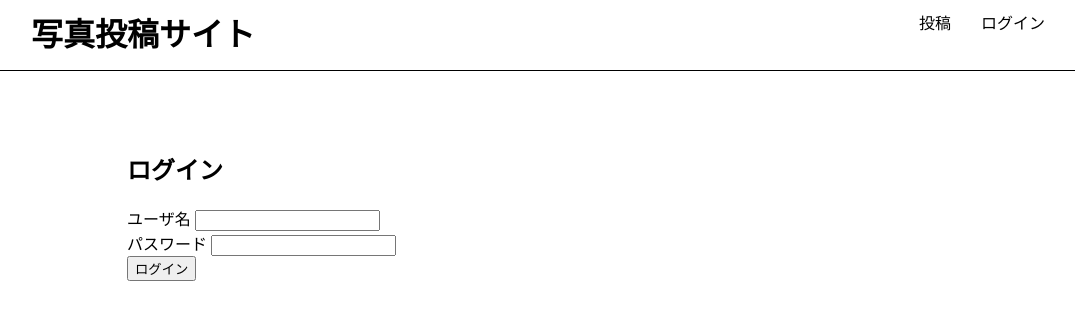
After one commit to tetsubinmaru/PhotoService, a Django app: template app/templates/app/login.html in a window 1280 px wide. The commit adds this page. Shown: the top 320 px of the page, without its empty margins (97-1172 px from the left). Run offline with Django 3.2, Linux system fonts and the light colour scheme; the template is opened without the code that fills it, so the values that code supplies are empty.

Commit message:
eigth commit

```diff
--- a/PhotoService/settings.py
+++ b/PhotoService/settings.py
@@ -127,3 +127,7 @@ STATICFILES_DIRS = (
 
 MEDIA_ROOT = os.path.join(BASE_DIR, 'media')
 MEDIA_URL = '/media/'
+
+LOGIN_URL = 'app:login'
+LOGIN_REDIRECT_URL = 'app:index'
+LOGOUT_REDIRECT_URL = 'app:index'
--- a/app/templates/app/base.html
+++ b/app/templates/app/base.html
@@ -12,6 +12,12 @@
             <h1><a href="{% url 'app:index' %}">写真投稿サイト</a></h1>
             <div class="header-menu">
                 <a href="">投稿</a>
+                {% if request.user.is_authenticated %}
+                    <a href="{% url 'app:users_detail' request.user.id %}">マイページ</a>
+                    <a href="{% url 'app:logout' %}">ログアウト</a>
+                {% else %}
+                    <a href="{% url 'app:login' %}">ログイン</a>
+                {% endif %}
             </div>
         </div>
     </header>
--- /dev/null
+++ b/app/templates/app/login.html
@@ -0,0 +1,18 @@
+{% extends 'app/base.html' %}
+
+{% block content %}
+
+<form class="form-signin" method="POST">{% csrf_token %}
+    {% if form.errors %}
+        <p>ユーザ名かパスワードが間違っています。</p>
+    {% endif %}
+    <h2>ログイン</h2>
+    <label>ユーザ名</label>
+    <input name="username">
+    <br>
+    <label>パスワード</label>
+    <input type="password" name="password">
+    <br>
+    <input type="submit" value="ログイン">
+</form>
+{% endblock %}
--- a/app/views.py
+++ b/app/views.py
@@ -9,3 +9,8 @@ def index(request):
 def users_detail(request, pk):
     user = get_object_or_404(User, pk=pk)
     return render(request, 'app/users_detail.html', {'user': user})
+
+def users_detail(request, pk):
+    user = get_object_or_404(User, pk=pk)
+    photos = user.photo_set.all().order_by('-created_at')
+    return render(request, 'app/users_detail.html', {'user': user, 'photos': photos})
```
Also changed, not shown: app/templates/app/users_detail.html (+3 -7 lines), app/urls.py (+7 -0 lines), db.sqlite3.
